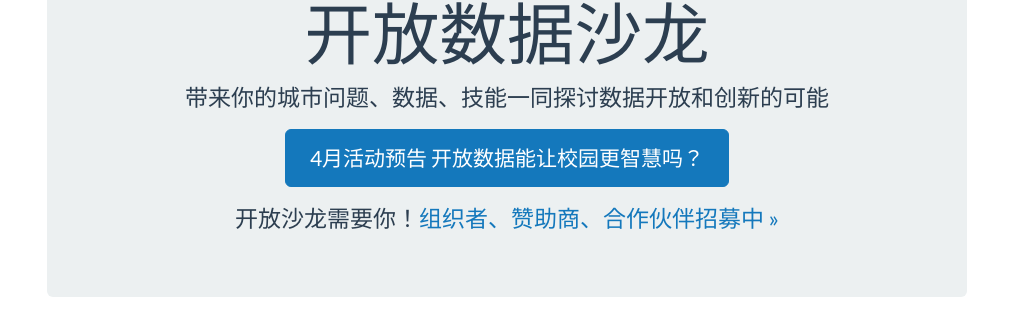
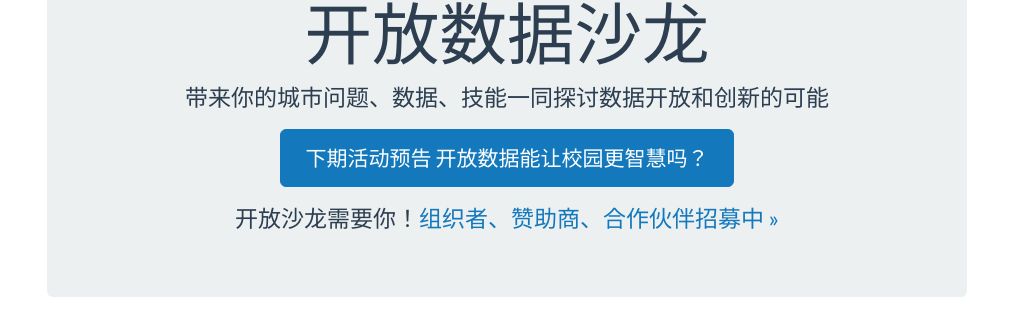
Before and after one commit to opendatasalon/opendatasalon.github.io, a Jekyll site: the page built from index.html, in a window 1280 px wide. Shown: the part 183-502 px from the top of the page, without its empty margins (133-1146 px from the left). Built offline with Jekyll 4.4.1, drawn with Linux system fonts in a browser that asks for light colours; nearby versions of some CDN libraries; library files that are not in the unit come from our copies; comment, search, counter and statistics services are not loaded.

Commit message:
change the preview text

```diff
--- a/_config.yml
+++ b/_config.yml
@@ -7,7 +7,7 @@ description: "带来你的城市问题、数据、技能一同探讨数据开放
 encoding: utf-8
 timezone: China/Beiijng
 city: 上海
-next: 4月活动预告 开放数据能让校园更智慧吗？
+next: 下期活动预告 开放数据能让校园更智慧吗？
 nexturl:
 navigation:
 - text: 主页
```
